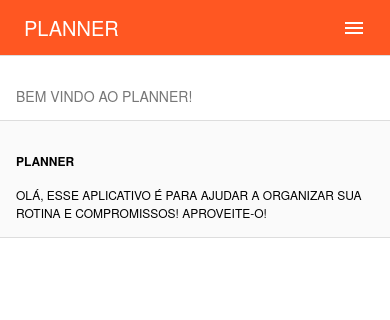
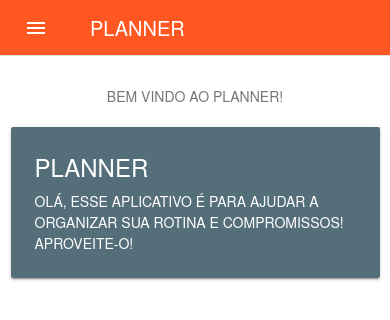
Before and after one commit to sebastiaoRealino/pos_dm108, a website: page www/index.html in a window 390 px wide. Drawn offline with nearby package versions, Linux system fonts and the light colour scheme; some packages are replaced by stand-ins of ours.

Commit message:
feat(laout): add materialize on project and fix menu button

```diff
--- a/www/index.html
+++ b/www/index.html
@@ -72,13 +72,14 @@ minimum-scale=1, user-scalable=no, minimal-ui">
             <div class="navbar">
                 <div class="navbar-inner">
                     <!-- We have home navbar without left link-->
-                    <div class="center sliding color-white">Planner</div>
-                    <div class="right">
+
+                    <div class="left">
                         <!-- Right link contains only icon - additional "icon-only" class-->
                         <a href="#" class="link icon-only open-panel">
                             <i class="icon icon-bars"></i>
                         </a>
                     </div>
+                    <div class="center sliding color-white">Planner</div>
                 </div>
             </div>
             <!-- Pages, because we need fixed-through navbar and toolbar, it has
@@ -88,11 +89,15 @@ additional appropriate classes-->
                 <div data-page="index" class="page">
                     <!-- Scrollable page content-->
                     <div class="page-content">
-                        <div class="content-block-title">Bem vindo ao Planner!</div>
-                        <div class="content-block">
-                            <div class="content-block-inner">
-                                <h4>PLANNER</h4>
-                                <p>Olá, esse aplicativo é para ajudar a organizar sua rotina e compromissos! Aproveite-o!</p>
+                        <h1 class="content-block-title">Bem vindo ao Planner!</h1>
+                        <div class="row">
+                            <div class="col s12 m6">
+                                <div class="card blue-grey darken-1">
+                                    <div class="card-content white-text">
+                                        <span class="card-title">PLANNER</span>
+                                        <p>Olá, esse aplicativo é para ajudar a organizar sua rotina e compromissos! Aproveite-o!</p>
+                                    </div>
+                                </div>
                             </div>
                         </div>
                         <!--<div class="content-block-title">Navegação</div>
@@ -125,6 +130,8 @@ additional appropriate classes-->
     </div>
     <script type="text/javascript" src="cordova.js"></script>
     <script type="text/javascript" src="js/index.js"></script>
+    <link rel="stylesheet" href="https://cdnjs.cloudflare.com/ajax/libs/materialize/0.100.2/css/materialize.min.css">
+    <script src="https://cdnjs.cloudflare.com/ajax/libs/materialize/0.100.2/js/materialize.min.js"></script>
     <!-- Framework7 scripts-->
     <script type="text/javascript" src="dist/js/framework7.min.js"></script>
     <script type="text/javascript" src="js/app.js"></script>
```
Also changed, not shown: www/addTodo.html (+3 -1 lines).
